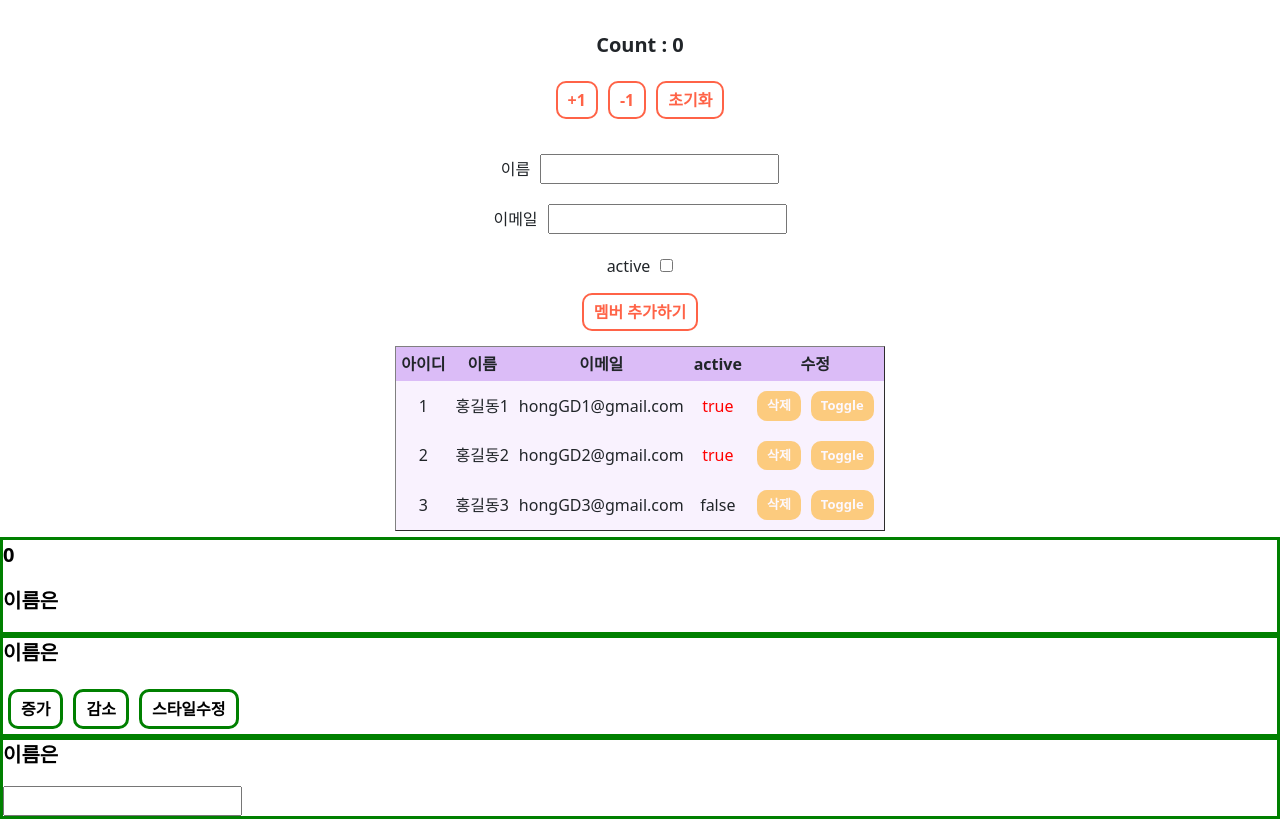
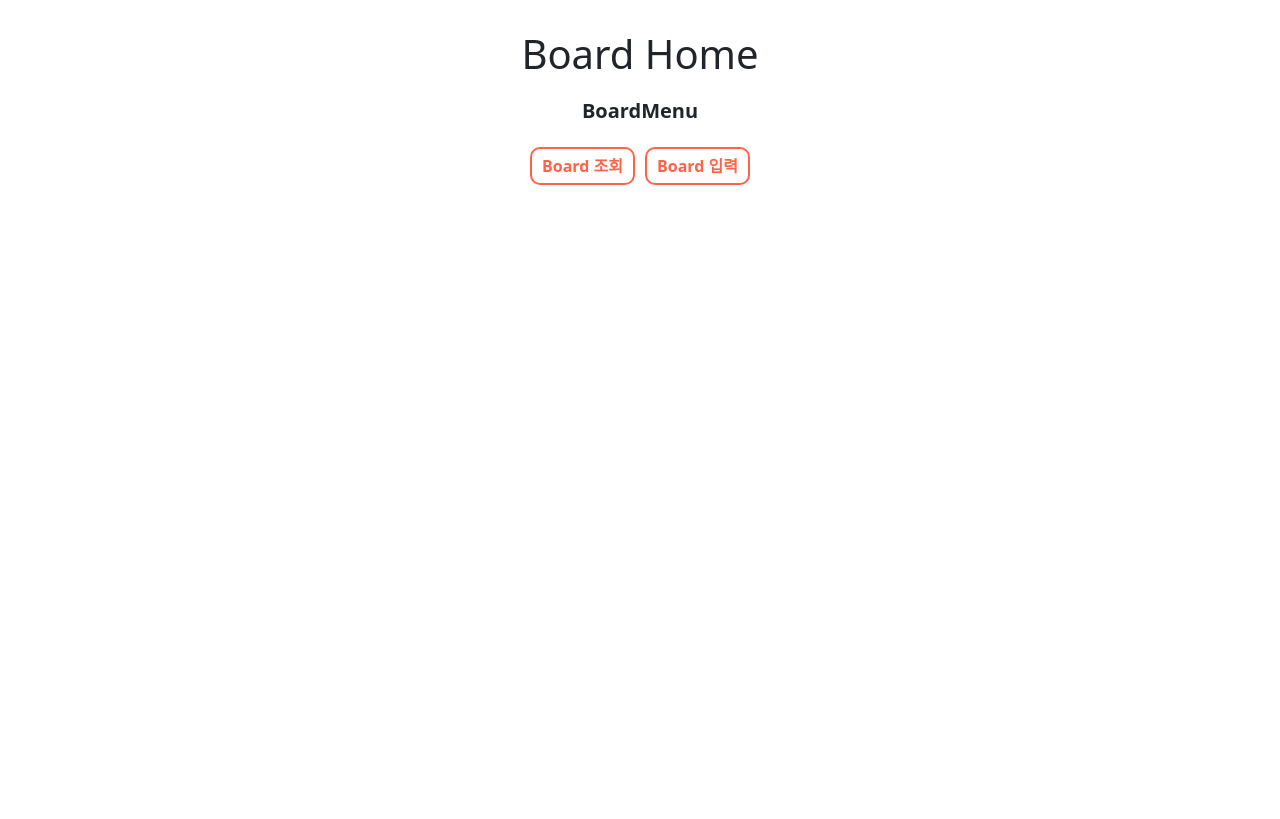
Before and after one commit to e-7281998/reactjsapp, a React (Create React App) app: page /board in a window 1280 px wide. Built offline with nearby package versions, Linux system fonts and the light colour scheme.

Commit message:
[Router] BrowserRouter, Routes, Roue, Link

```diff
--- a/package.json
+++ b/package.json
@@ -11,6 +11,7 @@
     "react": "^18.2.0",
     "react-bootstrap": "^2.7.4",
     "react-dom": "^18.2.0",
+    "react-router-dom": "^6.11.2",
     "react-scripts": "5.0.1",
     "web-vitals": "^2.1.4"
   },
--- /dev/null
+++ b/src/boardComponents/BoarDelete.js
@@ -0,0 +1,11 @@
+import React from "react";
+
+function BoarDelete(props) {
+  return (
+    <div>
+      <p>BoarDelete</p>
+    </div>
+  );
+}
+
+export default BoarDelete;
--- /dev/null
+++ b/src/boardComponents/BoarDetail.js
@@ -0,0 +1,11 @@
+import React from "react";
+
+function BoarDetail(props) {
+  return (
+    <div>
+      <p>BoarDetail</p>
+    </div>
+  );
+}
+
+export default BoarDetail;
--- /dev/null
+++ b/src/boardComponents/BoarInsert.js
@@ -0,0 +1,11 @@
+import React from "react";
+
+function BoarInsert(props) {
+  return (
+    <div>
+      <p>BoarInsert</p>
+    </div>
+  );
+}
+
+export default BoarInsert;
--- /dev/null
+++ b/src/boardComponents/BoarRetrieve.js
@@ -0,0 +1,11 @@
+import React from "react";
+
+function BoarRetrieve(props) {
+  return (
+    <div>
+      <p>BoarRetrieve</p>
+    </div>
+  );
+}
+
+export default BoarRetrieve;
--- /dev/null
+++ b/src/boardComponents/BoarUpdate.js
@@ -0,0 +1,11 @@
+import React from "react";
+
+function BoarUpdate(props) {
+  return (
+    <div>
+      <p>BoarUpdate</p>
+    </div>
+  );
+}
+
+export default BoarUpdate;
--- /dev/null
+++ b/src/boardComponents/BoardHome.js
@@ -0,0 +1,26 @@
+import React from "react";
+import { Route, Routes } from "react-router-dom";
+import BoardMenu from "./BoardMenu";
+import BoarRetrieve from "./BoarRetrieve";
+import BoarDetail from "./BoarDetail";
+import BoarUpdate from "./BoarUpdate";
+import BoarInsert from "./BoarInsert";
+import BoarDelete from "./BoarDelete";
+
+function BoardHome(props) {
+  return (
+    <div>
+      <h1>Board Home</h1>
+      <Routes>
+        <Route path="/" element={<BoardMenu />}></Route>
+        <Route path="list" element={<BoarRetrieve />}></Route>
+        <Route path="detail/:bno" element={<BoarDetail />}></Route>
+        <Route path="update" element={<BoarUpdate />}></Route>
+        <Route path="insert" element={<BoarInsert />}></Route>
+        <Route path="delete" element={<BoarDelete />}></Route>
+      </Routes>
+    </div>
+  );
+}
+
+export default BoardHome;
--- /dev/null
+++ b/src/boardComponents/BoardMenu.js
@@ -0,0 +1,19 @@
+import React from "react";
+import { Link } from "react-router-dom";
+
+//<Link>가 <a>와 같음
+function BoardMenu(props) {
+  return (
+    <div>
+      <p>BoardMenu</p>
+      <Link to="/board/list">
+        <button>Board 조회</button>
+      </Link>
+      <Link to="/board/insert">
+        <button>Board 입력</button>
+      </Link>
+    </div>
+  );
+}
+
+export default BoardMenu;
--- a/src/index.js
+++ b/src/index.js
@@ -7,6 +7,11 @@ import "bootstrap/dist/css/bootstrap.min.css";
 import App5 from "App5";
 import { CounterProvider } from "components4/CounterProvider";
 import { CountLabel, NameChange, PlusButton } from "components4/ProviderTest";
+import { BrowserRouter, Link, Route, Routes } from "react-router-dom";
+import StateTestComponent from "components4/StateTestComponent";
+import ReducerTestComponent2 from "components4/ReducerTestComponent2";
+import BoardHome from "boardComponents/BoardHome";
+import SmartHome from "components3/SmartHome";
 
 const root = ReactDOM.createRoot(document.getElementById("root"));
 root.render(
@@ -14,14 +19,26 @@ root.render(
   // <MyJSXTest />
   // <WebBoardList />
   // <App3 />
-  <>
-    <App5 />
-    <CounterProvider>
-      <CountLabel />
-      <PlusButton />
-      <NameChange />
-    </CounterProvider>
-  </>
+  <div className="container">
+    <BrowserRouter>
+      <Routes>
+        <Route path="/smart" element={<SmartHome />} />
+        <Route path="/board/*" element={<BoardHome />} />
+        <Route path="/state" element={<StateTestComponent />}></Route>
+        <Route path="/reduce" element={<ReducerTestComponent2 />}></Route>
+        <Route
+          path="/provide"
+          element={
+            <CounterProvider>
+              <CountLabel />
+              <PlusButton />
+              <NameChange />
+            </CounterProvider>
+          }
+        ></Route>
+      </Routes>
+    </BrowserRouter>
+  </div>
 
   // </React.StrictMode>
 );
```
Also changed, not shown: 1 other file (tests, documents, lock files or other folders).
